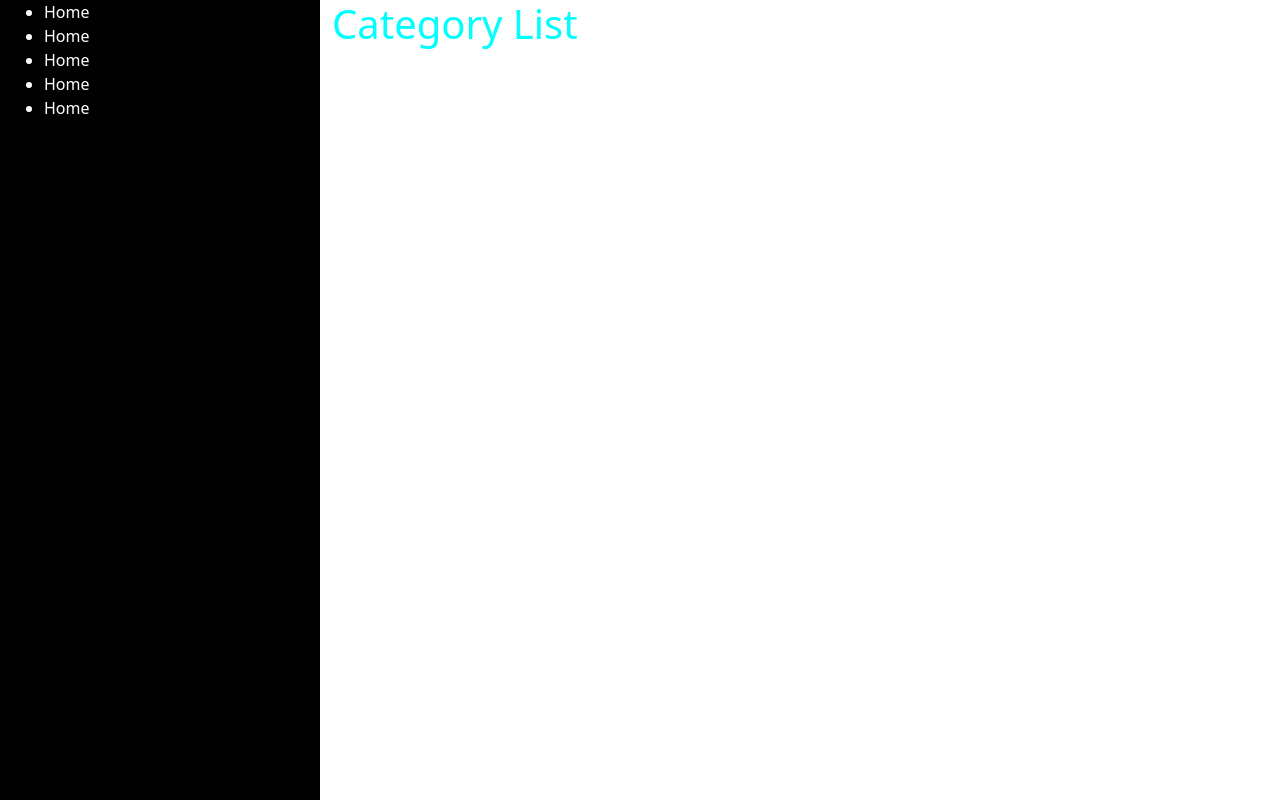
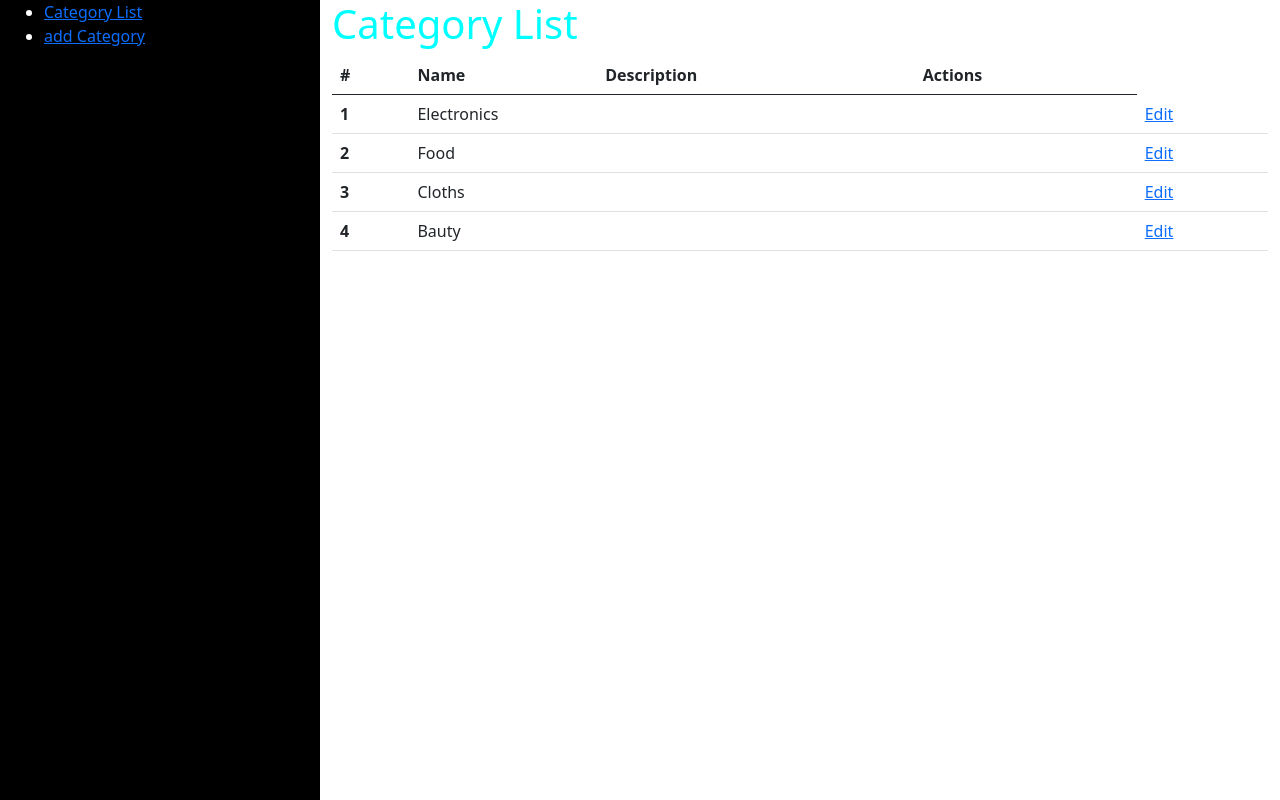
Before and after one commit to MinaNasser/Angular, an ASP.NET Core app: page /Category/List in a window 1280 px wide. Run offline with ASP.NET Core 8, Linux system fonts and the light colour scheme; data comes from the database, SQL or seed files in the repository.

Commit message:
part two day two

```diff
--- a/EF_Core/DataSeeding.cs
+++ b/EF_Core/DataSeeding.cs
@@ -15,7 +15,7 @@ namespace EF_Core
                 new Category { Id =1 , Name = "Electronics"},
                 new Category { Id =2 , Name = "Food"},
                 new Category { Id =3 , Name = "Cloths"},
-                new Category { Id = 4 , Name = "Bauty"}
+                new Category { Id =4 , Name = "Bauty"}
                 );
 
         }
--- a/EShop.Presentation/Controllers/CategoryController.cs
+++ b/EShop.Presentation/Controllers/CategoryController.cs
@@ -1,4 +1,5 @@
 using EF_Core;
+using EF_Core.Models;
 using Microsoft.AspNetCore.Mvc;
 
 namespace EShop.Presentation.Controllers
@@ -13,6 +14,32 @@ namespace EShop.Presentation.Controllers
 
             return View("Index",list);
         }
+        [HttpGet]
+        public IActionResult Add()
+        {
+            return View();
+        }
+        [HttpPost]
+        public IActionResult Add(Category category)
+        {
+            context.Categories.Add(category);
+            context.SaveChanges();
+            return RedirectToAction("List");
+        }
+
+        [HttpGet]
+        public IActionResult Edit( int Id,string name)
+        {
+            var selected = context.Categories.FirstOrDefault(i => i.Id == Id);
+            return View(selected);
+        }
+        [HttpPost]
+        public IActionResult Edit(Category category)
+        {
+            context.Categories.Update(category);
+            context.SaveChanges();
+            return RedirectToAction("List");
+        }
         //public IActionResult testjson()
         //{
         //    return new JsonResult(new { Id = 1, Name = "Heba" });
--- a/EShop.Presentation/Views/Category/Index.cshtml
+++ b/EShop.Presentation/Views/Category/Index.cshtml
@@ -1,13 +1,44 @@
 @{
     Layout = "_AdminLayout";
 }
+@model List<Category>;
+
 @section styles{
 <style>
     .test{
-        color:aqua;
+    color:aqua;
     }
 </style>
 }
 
 
 <h1 class="test" >Category List</h1>
+
+
+<table class="table">
+    <thead>
+        <tr>
+            <th scope="col">#</th>
+            <th scope="col">Name</th>
+            <th scope="col">Description</th>
+            <th scope="col">Actions
+
+            </th>
+        </tr>
+    </thead>
+    <tbody>
+        @foreach(var caterogy in Model)
+        {
+            <tr>
+                <th scope="row">@caterogy.Id</th>
+                <td colspan="2">@caterogy.Name</td>
+                <td colspan="2">@caterogy.Description</td>
+
+                <td>
+                    <a asp-action="edit" asp-controller="category" asp-route-Id="@caterogy.Id" asp-route-Name="tttt">Edit </a>
+                </td>
+            </tr>
+
+        }
+    </tbody>
+</table>
--- a/EShop.Presentation/Views/Shared/_AdminLayout.cshtml
+++ b/EShop.Presentation/Views/Shared/_AdminLayout.cshtml
@@ -9,11 +9,9 @@
         <div class="row" style="height:100vh">
             <div class="col-3 sidebar">
                     <ul>
-                    <li>  Home  </li>
-                    <li>  Home  </li>
-                    <li>  Home  </li>
-                    <li>  Home  </li>
-                    <li>  Home  </li>
+                        @*  <a href=""></> *@
+                    <li> <a asp-controller= "category" asp-action="list">Category List</a>    </li>
+                    <li>  <a asp-controller="category" asp-action="add"> add Category</a>  </li>
                     </ul>
                 </div>
                 <div class="col-9">
--- /dev/null
+++ b/EShop.Presentation/Views/_ViewImports.cshtml
@@ -0,0 +1,2 @@
+@using EF_Core.Models;
+@addTagHelper *, Microsoft.AspNetCore.Mvc.TagHelpers
```
Also changed, not shown: EShop.Presentation/Views/Category/Edit.cshtml (added, +12 -0 lines), EShop.Presentation/Views/Category/add.cshtml (added, +11 -0 lines), EShop.Presentation/Views/Shared/_UserLayout.cshtml (+3 -14 lines).
